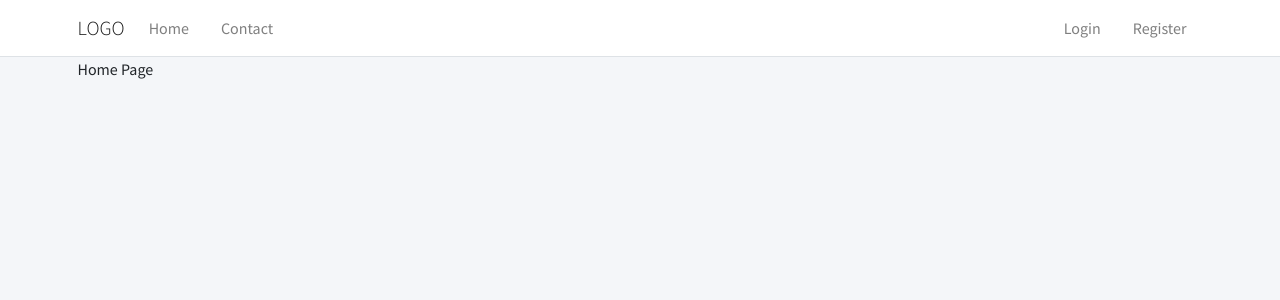
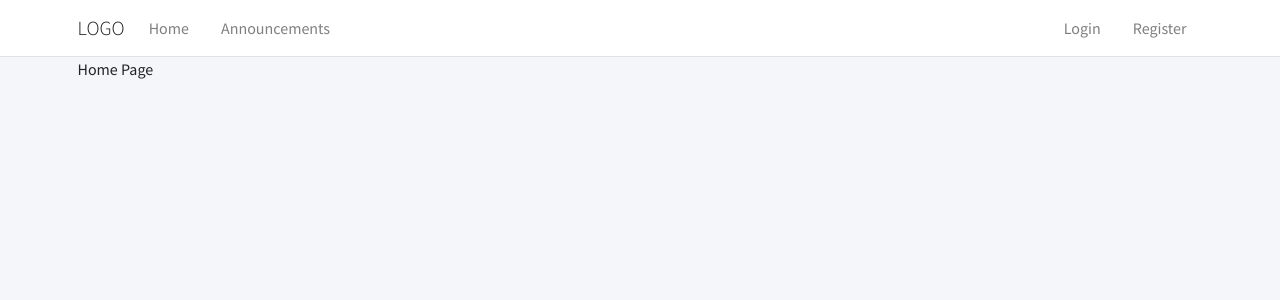
Before and after one commit to xed-programmer/StudentGatePassMonitoring, a PHP site: page / in a window 1280 px wide. Shown: the top 300 px of the page. Run offline with PHP 8.4, Linux system fonts and the light colour scheme; some libraries are stand-ins or nearby versions.

Commit message:
asdasdasd

```diff
--- a/app/resources/views/layouts/admin/header.layout.php
+++ b/app/resources/views/layouts/admin/header.layout.php
@@ -42,7 +42,7 @@
                     <a href=<?php echo Page::asset('/index.php');?> class="nav-link">Home</a>
                 </li>
                 <li class="nav-item d-none d-sm-inline-block">
-                    <a href="#" class="nav-link">Contact</a>
+                    <a href="#" class="nav-link">Announcements</a>
                 </li>
             </ul>
         </nav>
--- a/app/resources/views/layouts/app/header.layout.php
+++ b/app/resources/views/layouts/app/header.layout.php
@@ -52,10 +52,10 @@
                     <!-- Left navbar links -->
                     <ul class="navbar-nav">
                         <li class="nav-item">
-                            <a href="index3.html" class="nav-link">Home</a>
+                            <a href=<?php echo Page::asset('/index.php')?> class="nav-link">Home</a>
                         </li>
                         <li class="nav-item">
-                            <a href="#" class="nav-link">Contact</a>
+                            <a href="#" class="nav-link">Announcements</a>
                         </li>
                     </ul>
                 </div>
```
Also changed, not shown: README.md.
